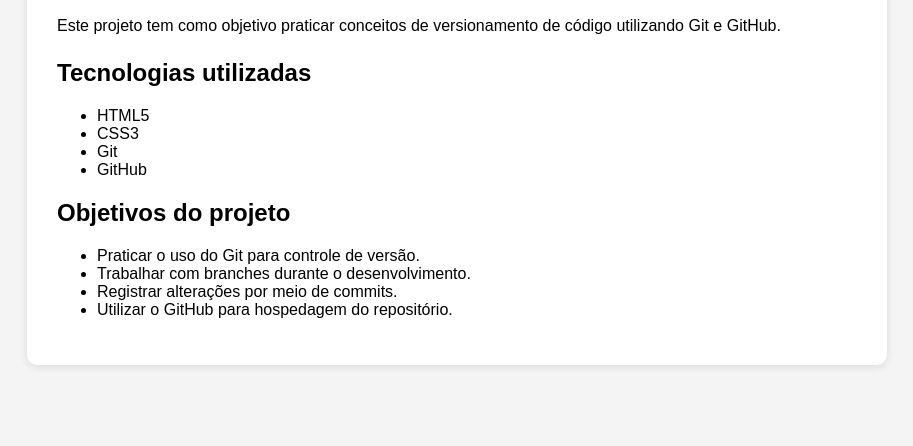
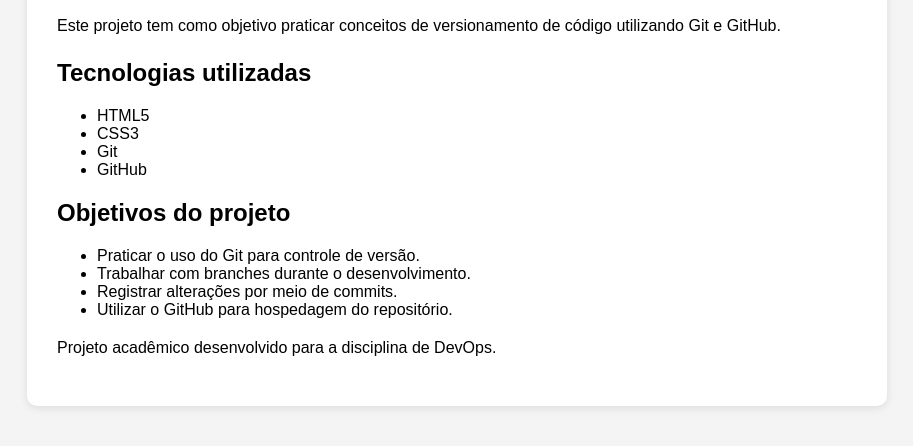
Before and after one commit to farani1/projeto-devops, a plain HTML site: page index.html in a window 1280 px wide. Shown: the part 198-644 px from the top of the page, without its empty margins (183-1096 px from the left). Drawn offline with Linux system fonts and the light colour scheme.

Commit message:
Adiciona rodape ao projeto

```diff
--- a/index.html
+++ b/index.html
@@ -37,6 +37,10 @@
             <li>Registrar alterações por meio de commits.</li>
             <li>Utilizar o GitHub para hospedagem do repositório.</li>
         </ul>
+
+        <footer>
+            <p>Projeto acadêmico desenvolvido para a disciplina de DevOps.</p>
+        </footer>
     </main>
 
 </body>
```
